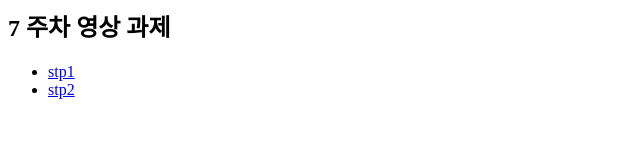
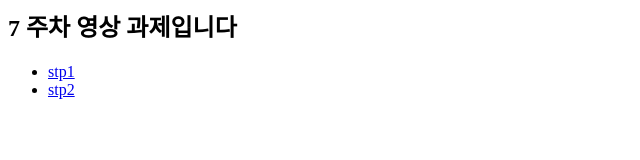
Before and after one commit to EunYenim/SMU_DC_2023, a plain HTML site: page W7/index.html in a window 1280 px wide. Shown: the whole page, without its empty margins (0-640 px from the left). Drawn offline with Linux system fonts and the light colour scheme.

Commit message:
7주차 제발 끝

```diff
--- a/W7/index.html
+++ b/W7/index.html
@@ -6,7 +6,7 @@
     <title>DC231 : W1</title>
   </head>
   <body>
-    <h2>7 주차 영상 과제</h2>
+    <h2>7 주차 영상 과제입니다</h2>
     <ul>
       <li><a href="wrapup\objective\stp1\stp1.html">stp1</a></li>
       <li><a href="wrapup\objective\stp2\stp2.html">stp2</a></li>
```
